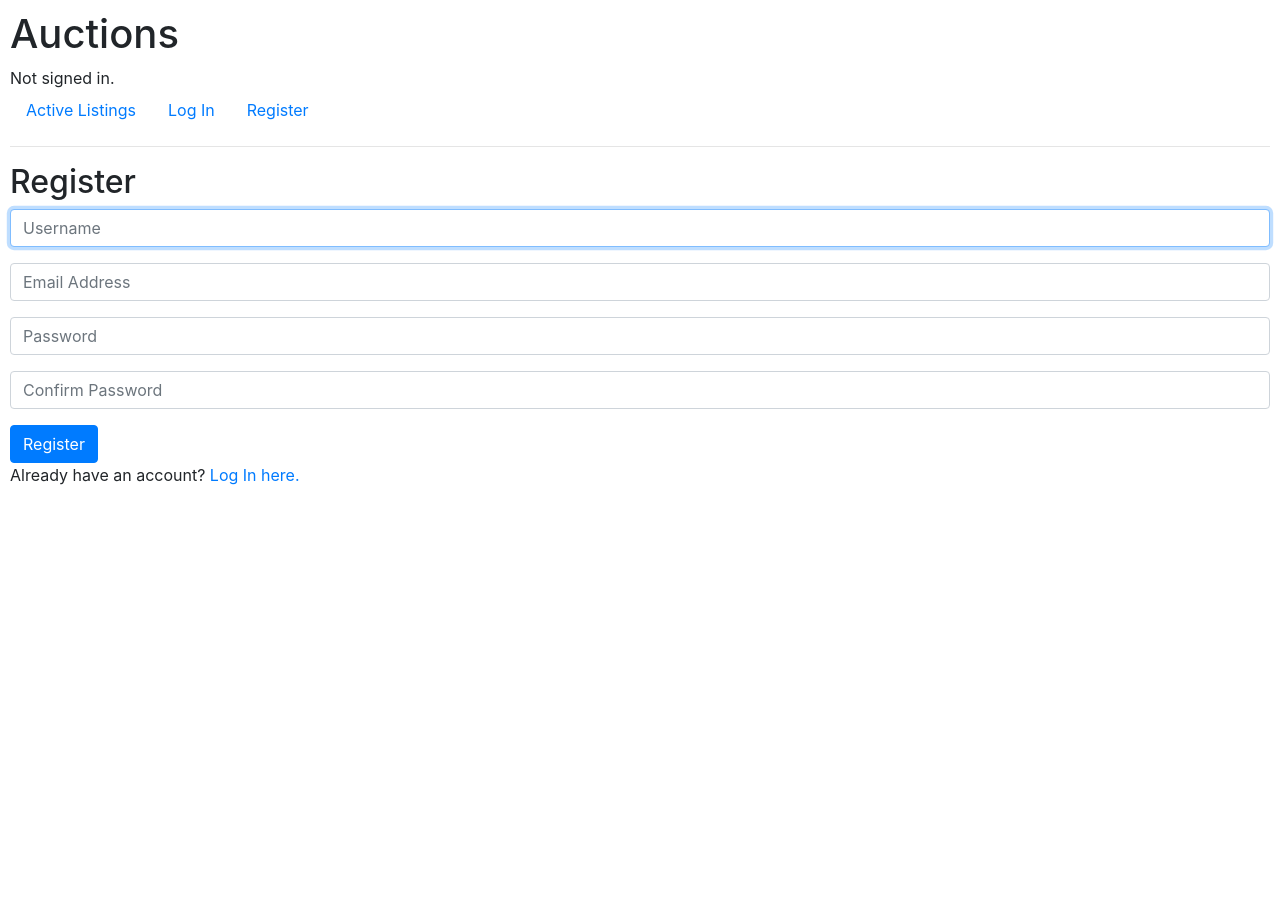
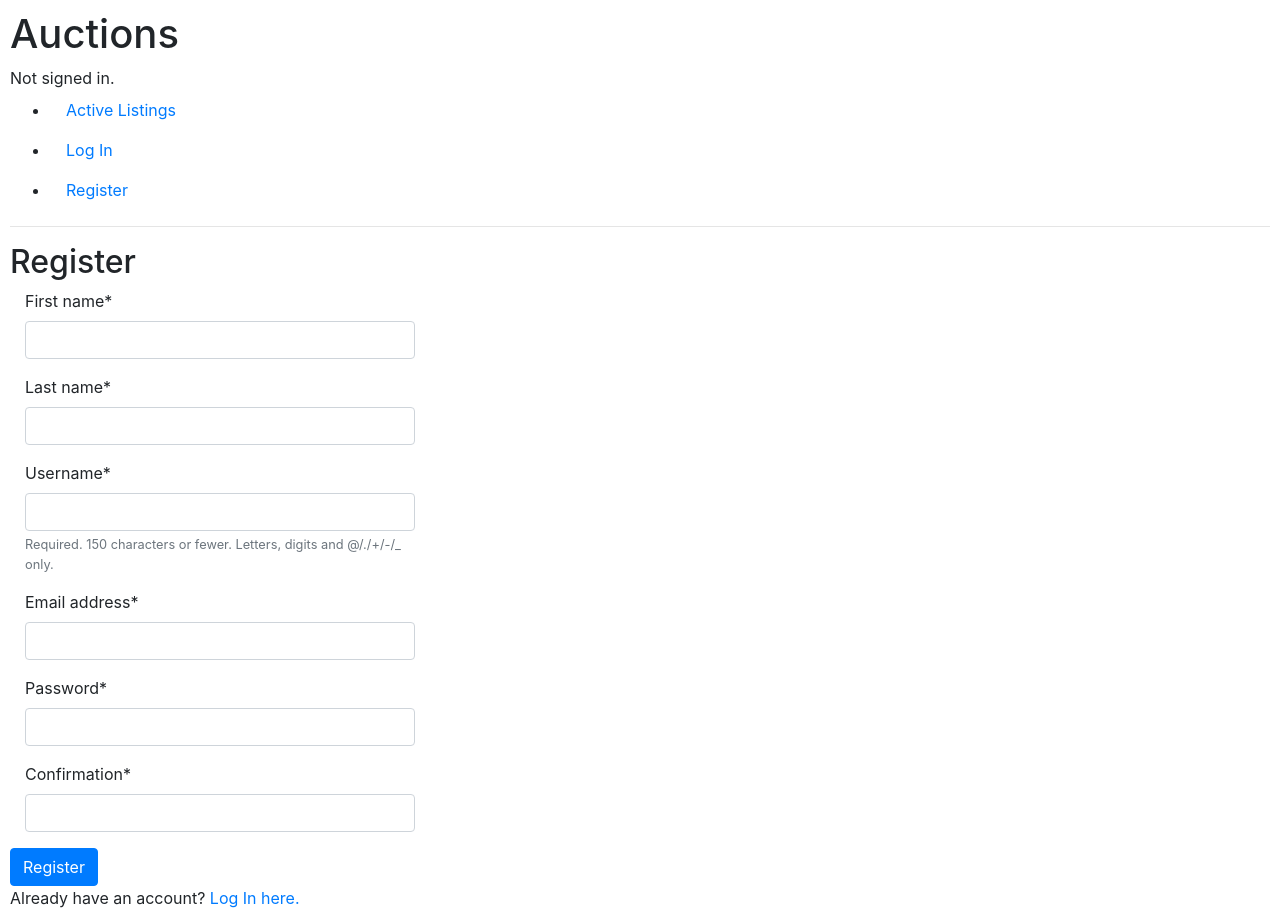
Before and after one commit to TalebZak/commerce, a Django app: page /register in a window 1280 px wide. Before the commit the page ends 485 px from the top, so only its background shows below. Run offline with Django 3.2, Linux system fonts and the light colour scheme; some libraries are stand-ins or nearby versions.

Commit message:
Changed the registration forms, changed some stuff in the models. Added the addlisting feature(yet it still needs some debugging). I also need to fix the image deal, so the user can add it.

```diff
--- /dev/null
+++ b/commerce/auctions/Forms.py
@@ -0,0 +1,28 @@
+from django.forms import ModelForm, CharField, PasswordInput
+from .models import *
+
+
+class RegistrationForm(ModelForm):
+    confirmation = CharField(widget=PasswordInput)
+
+    def __init__(self, *args, **kwargs):
+        super().__init__(*args, **kwargs)
+        self.fields['email'].required = True
+        self.fields['first_name'].required = True
+        self.fields['last_name'].required = True
+
+    class Meta:
+        model = User
+        fields = ['first_name', 'last_name', 'email', 'username', 'password']
+
+
+class ListingCreationForm(ModelForm):
+    class Meta:
+        model = Product
+        exclude = ['owner']
+
+
+class LoginForm(ModelForm):
+    class Meta:
+        model = User
+        fields = ['username', 'password']
--- a/commerce/auctions/models.py
+++ b/commerce/auctions/models.py
@@ -11,16 +11,17 @@ class Product(models.Model):
     class Category(models.TextChoices):
         FURNITURE = 'FU', _('Furniture')
         CLOTHING = 'CL', _('Clothing')
-        ENTERTAINMENT = 'EN', _('Entertainment')
+        ENTERTAINMENT = 'EN', _('Entertainment'),
+        OTHER = 'OTH', _('Other')
 
-    product_type = models.CharField(max_length=2,
-                                    choices=Category.choices)
+    product_type = models.CharField(max_length=3,
+                                    choices=Category.choices, default='OTH')
     owner = models.ForeignKey(User, on_delete=models.CASCADE)
     name = models.CharField(max_length=78)
     price = models.DecimalField(max_digits=19, decimal_places=2, default=0)
     date_posted = models.DateField(auto_now=True)
-    description = models.TextField()
-    image = models.ImageField
+    description = models.TextField(default="No description for this listing")
+    #image = models.ImageField()
 
     def __str__(self):
-        return f"{self.name}\nPrice:{self.price}$"
+        return f"{self.name}"
--- a/commerce/auctions/templates/auctions/index.html
+++ b/commerce/auctions/templates/auctions/index.html
@@ -2,6 +2,7 @@
 
 {% block body %}
     <h2>Active Listings</h2>
-
-    TODO
+    {% for product in products %}
+        <a href={% url 'product' product.name %}><h1>{{ product }}</h1></a>
+    {% endfor %}
 {% endblock %}
--- a/commerce/auctions/templates/auctions/layout.html
+++ b/commerce/auctions/templates/auctions/layout.html
@@ -1,5 +1,5 @@
 {% load static %}
-
+{% load crispy_forms_tags %}
 <!DOCTYPE html>
 <html lang="en">
 <head>
@@ -17,13 +17,16 @@
         Not signed in.
     {% endif %}
 </div>
-<ul class="nav">
+<ul>
     <li class="nav-item">
         <a class="nav-link" href="{% url 'index' %}">Active Listings</a>
     </li>
     {% if user.is_authenticated %}
         <li class="nav-item">
             <a class="nav-link" href="{% url 'logout' %}">Log Out</a>
+        </li>
+        <li class="nav-item">
+            <a class="nav-link" href="{% url 'addlisting' %}">Add a new listing</a>
         </li>
     {% else %}
         <li class="nav-item">
--- a/commerce/auctions/templates/auctions/register.html
+++ b/commerce/auctions/templates/auctions/register.html
@@ -1,4 +1,5 @@
 {% extends "auctions/layout.html" %}
+{% load crispy_forms_tags %}
 
 {% block body %}
 
@@ -10,7 +11,7 @@
 
     <form action="{% url 'register' %}" method="post">
         {% csrf_token %}
-        <div class="form-group">
+        <!--<div class="form-group">
             <input class="form-control" autofocus type="text" name="username" placeholder="Username">
         </div>
         <div class="form-group">
@@ -21,7 +22,22 @@
         </div>
         <div class="form-group">
             <input class="form-control" type="password" name="confirmation" placeholder="Confirm Password">
+        </div>-->
+        <div class = "col-4">
+            {{ RegistrationForm.first_name | as_crispy_field }}
+            {{ RegistrationForm.last_name | as_crispy_field }}
+            {{ RegistrationForm.username | as_crispy_field }}
         </div>
+        <div class = "col-4">
+            {{ RegistrationForm.email | as_crispy_field }}
+        </div>
+        <div class = "col-4">
+            {{ RegistrationForm.password | as_crispy_field }}
+        </div>
+        <div class = "col-4">
+            {{ RegistrationForm.confirmation | as_crispy_field }}
+        </div>
+
         <input class="btn btn-primary" type="submit" value="Register">
     </form>
 
--- a/commerce/auctions/urls.py
+++ b/commerce/auctions/urls.py
@@ -4,7 +4,9 @@ from . import views
 
 urlpatterns = [
     path("", views.index, name="index"),
+    path("listing/<str:product_name>",views.product,name="product"),
     path("login", views.login_view, name="login"),
     path("logout", views.logout_view, name="logout"),
-    path("register", views.register, name="register")
+    path("register", views.register, name="register"),
+    path("addlisting", views.add_listing, name="addlisting")
 ]
--- a/commerce/auctions/views.py
+++ b/commerce/auctions/views.py
@@ -4,12 +4,43 @@ from django.db import IntegrityError
 from django.http import HttpResponseRedirect
 from django.shortcuts import render
 from django.urls import reverse
-
+from .Forms import *
 from .models import *
+import datetime as dt
 
 
 def index(request):
-    return render(request, "auctions/index.html")
+    return render(request, "auctions/index.html", {
+        "products": Product.objects.all()
+    })
+
+
+def add_listing(request):
+    if request.method == "POST":
+        form = ListingCreationForm()
+        if form.is_valid():
+            price = form.cleaned_data["price"]
+            name = form.cleaned_data["name"]
+            description = form.cleaned_data["description"]
+            category = form.cleaned_data["category"]
+            owner = request.user
+            post_date = form.cleaned_data["date_posted"]
+            newlisting = Product(price, name, description, category, owner, post_date)
+            newlisting.save()
+            return HttpResponseRedirect(reverse('product'), kwargs={'product_name': newlisting.name})
+        return render(request, "auctions/listingcreation.html", {
+            "addform": form
+        })
+    return render(request, "auctions/listingcreation.html", {
+        "addform": ListingCreationForm()
+    })
+
+
+def product(request, product_name):
+    theproduct = Product.objects.get(name=product_name)
+    return render(request, "auctions/product.html", {
+        "product": theproduct
+    })
 
 
 def login_view(request):
@@ -40,29 +71,38 @@ def logout_view(request):
 
 def register(request):
     if request.method == "POST":
-        username = request.POST["username"]
-        email = request.POST["email"]
-
-        # Ensure password matches confirmation
-        password = request.POST["password"]
-        confirmation = request.POST["confirmation"]
-        if password != confirmation:
-            return render(request, "auctions/register.html", {
-                "message": "Passwords must match."
-            })
-        if User.objects.filter(email=email).exists():
-            return render(request, "auctions/register.html", {
-                "message": "Email already exists"
-            })
-        # Attempt to create new user
-        try:
-            user = User.objects.create_user(username, email, password)
-            user.save()
-        except IntegrityError:
-            return render(request, "auctions/register.html", {
-                "message": "Username already taken."
-            })
-        login(request, user)
-        return HttpResponseRedirect(reverse("index"))
+        form = RegistrationForm(request.POST)
+        if form.is_valid():
+            username = form.cleaned_data["username"]
+            email = form.cleaned_data["email"]
+            first_name = form.cleaned_data["first_name"]
+            last_name = form.cleaned_data["last_name"]
+            password = form.cleaned_data["password"]
+            confirmation = form.cleaned_data["confirmation"]
+            if password != confirmation:
+                return render(request, "auctions/register.html", {
+                    "RegistrationForm": RegistrationForm(),
+                    "message": "Passwords must match."
+                })
+            if User.objects.filter(email=email).exists():
+                return render(request, "auctions/register.html", {
+                    "RegistrationForm": RegistrationForm(),
+                    "message": "Email already exists"
+                })
+                # Attempt to create new user
+            try:
+                user = User.objects.create_user(username, email,
+                                                password,
+                                                first_name=first_name, last_name=last_name)
+                user.save()
+            except IntegrityError:
+                return render(request, "auctions/register.html", {
+                    "RegistrationForm": RegistrationForm(),
+                    "message": "Username already taken."
+                })
+            login(request, user)
+            return HttpResponseRedirect(reverse("index"))
     else:
-        return render(request, "auctions/register.html")
+        return render(request, "auctions/register.html", {
+            "RegistrationForm": RegistrationForm()
+        })
--- a/commerce/commerce/settings.py
+++ b/commerce/commerce/settings.py
@@ -30,6 +30,7 @@ ALLOWED_HOSTS = []
 
 INSTALLED_APPS = [
     'auctions',
+    'crispy_forms',
     'django.contrib.admin',
     'django.contrib.auth',
     'django.contrib.contenttypes',
@@ -37,7 +38,7 @@ INSTALLED_APPS = [
     'django.contrib.messages',
     'django.contrib.staticfiles',
 ]
-
+CRISPY_TEMPLATE_PACK = 'bootstrap4'
 MIDDLEWARE = [
     'django.middleware.security.SecurityMiddleware',
     'django.contrib.sessions.middleware.SessionMiddleware',
```
Also changed, not shown: commerce/auctions/templates/auctions/listingcreation.html (added, +12 -0 lines), commerce/auctions/templates/auctions/product.html (added, +9 -0 lines), commerce/__init__.py (added), commerce/db.sqlite3.
